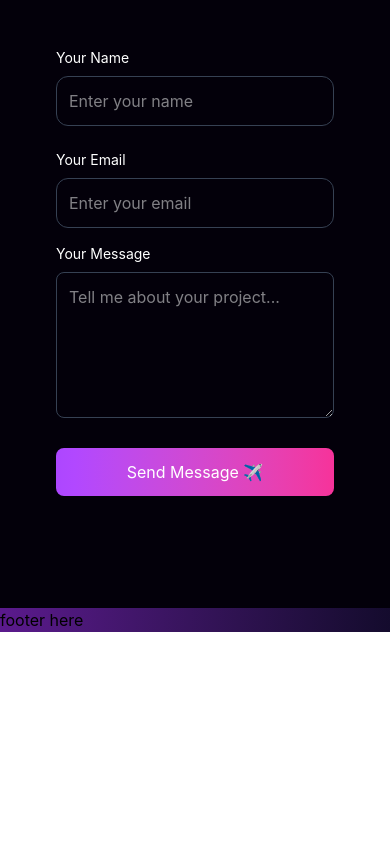
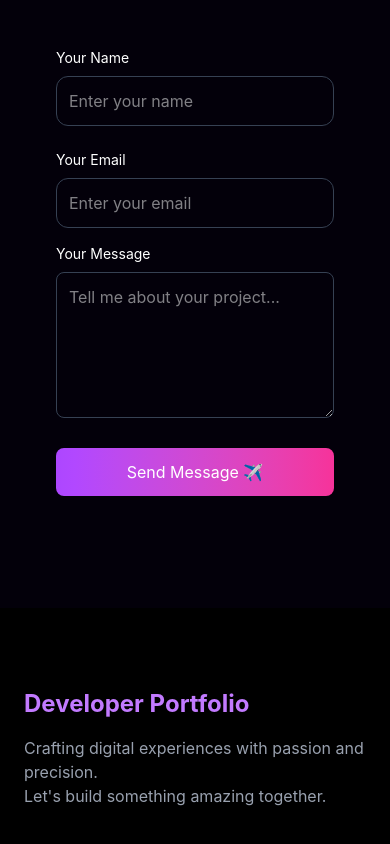
Before and after one commit to muhammad230/Mohdsite.com, a React (Vite) app: page / in a window 390 px wide. Shown: the part 8440-9284 px from the top of the page. Before the commit the page ends 9072 px from the top, so only its background shows below. Built offline with nearby package versions, Linux system fonts and the light colour scheme.

Commit message:
add h2 and para

```diff
--- a/src/Components/Footer.jsx
+++ b/src/Components/Footer.jsx
@@ -1,12 +1,20 @@
-import React from 'react'
+import React from "react";
 
 const Footer = () => {
   return (
-    <div>
-      <h1>footer here
-      </h1>
-    </div>
-  )
-}
+    <footer className="bg-black py-20 px-6 text-white">
+      <div className="max-w-6xl mx-auto grid md:grid-cols-3 gap-12">
+        {/* left column */}
+        <div>
+          <h2 className="text-2xl font-bold text-purple-400 mb-4">Developer Portfolio</h2>
+          <p className="text-gray-400">
+            Crafting digital experiences with passion and precision.<br /> Let's build
+            something amazing together.
+          </p>
+        </div>
+      </div>
+    </footer>
+  );
+};
 
-export default Footer
+export default Footer;
```
